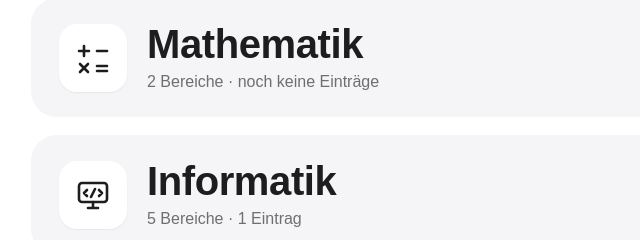
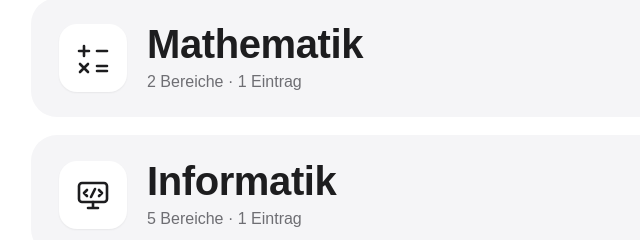
Before and after one commit to lernen-osb/start, a plain HTML site: page index.html in a window 1280 px wide. Shown: the part 201-441 px from the top of the page, 117-757 px from the left. Drawn offline with Linux system fonts and the light colour scheme.

Commit message:
Add lesson details for Klasse 5 in Mathematik

```diff
--- a/index.html
+++ b/index.html
@@ -124,7 +124,11 @@ footer code{font-family:var(--code);font-size:15px;color:var(--text);background:
 var FAECHER = {
 
   "Mathematik": {
-    "Klasse 5": [],
+        "Klasse 5": [
+      { titel: "Sissa und das Schachbrett",
+        text:  "Die Legende vom Reiskorn-Wunsch: Immer wieder verdoppeln und dabei Potenzen entdecken.",
+        datei: "sissa_schachbrett_potenzen.html", icon: "🍚", thema: "Potenzen" }
+    ],
     "Sonstiges": []
   },
 
```
